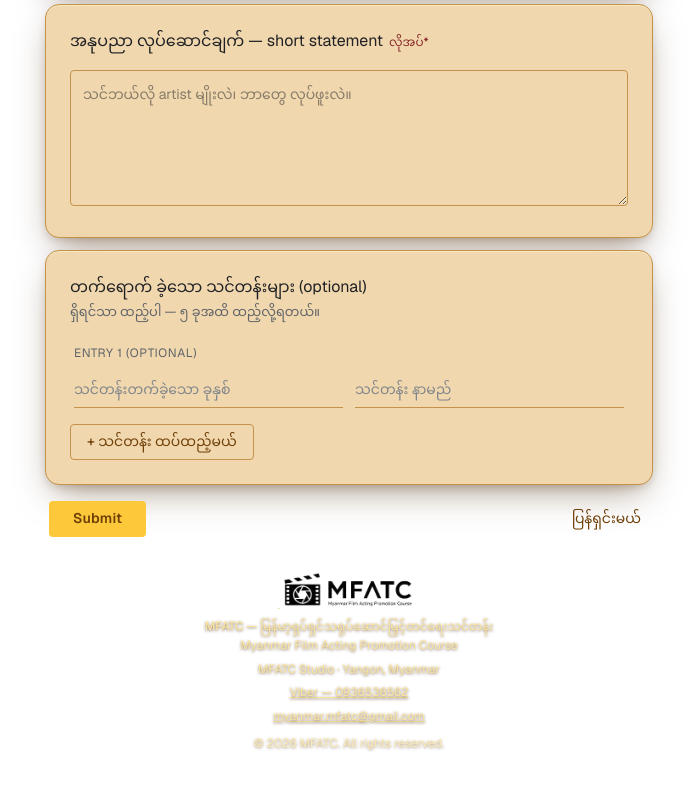
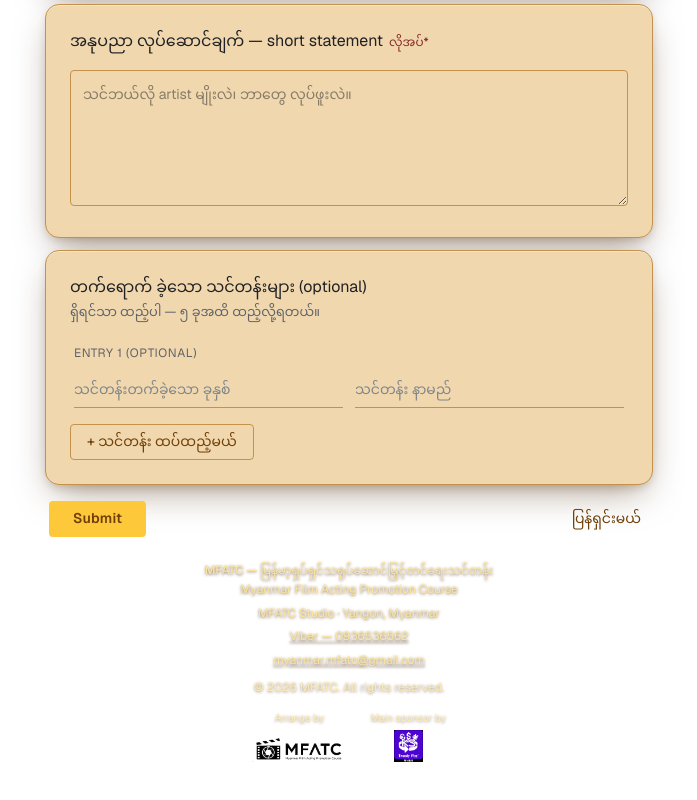
Before and after one commit to Brilliant-Dev-Studio/mfatc-media, a Next.js app: page / in a window 1280 px wide. Shown: the part 3227-4027 px from the top of the page, without its empty margins (291-988 px from the left). Built offline with nearby package versions, Linux system fonts and the light colour scheme.

Commit message:
update:logog

```diff
--- a/app/page.tsx
+++ b/app/page.tsx
@@ -273,12 +273,6 @@ export default function FormPage() {
           </div>
         </div>
         <footer className="text-on-stage mt-4 px-2 text-center text-xs leading-relaxed">
-          {/* eslint-disable-next-line @next/next/no-img-element */}
-          <img
-            src="/IMG_4294.png"
-            alt="MFATC"
-            className="mx-auto mb-2 h-10 w-auto sm:h-12"
-          />
           <div className="font-medium">
             MFATC — မြန်မာ့ရှပ်ရှင်သရုပ်ဆောင်မြှင့်တင်ရေးသင်တန်း
           </div>
@@ -295,6 +289,26 @@ export default function FormPage() {
             </a>
           </div>
           <div className="mt-2 opacity-80">© 2026 MFATC. All rights reserved.</div>
+          <div className="mt-3 flex flex-row items-end justify-center gap-6">
+            <div className="flex flex-col items-center">
+              <span className="text-[10px] opacity-70">Arrange by</span>
+              {/* eslint-disable-next-line @next/next/no-img-element */}
+              <img
+                src="/IMG_4294.png"
+                alt="MFATC"
+                className="mt-1 h-7 w-auto sm:h-8"
+              />
+            </div>
+            <div className="flex flex-col items-center">
+              <span className="text-[10px] opacity-70">Main sponsor by</span>
+              {/* eslint-disable-next-line @next/next/no-img-element */}
+              <img
+                src="/partnerby.jpg"
+                alt="Main sponsor"
+                className="mt-1 h-7 w-auto sm:h-8"
+              />
+            </div>
+          </div>
         </footer>
         </main>
       </div>
@@ -692,12 +706,6 @@ export default function FormPage() {
       </form>
 
       <footer className="text-on-stage mt-6 px-2 text-center text-xs leading-relaxed">
-        {/* eslint-disable-next-line @next/next/no-img-element */}
-        <img
-          src="/IMG_4294.png"
-          alt="MFATC"
-          className="mx-auto mb-2 h-10 w-auto sm:h-12"
-        />
         <div className="font-medium">
           MFATC — မြန်မာ့ရှပ်ရှင်သရုပ်ဆောင်မြှင့်တင်ရေးသင်တန်း
         </div>
@@ -714,6 +722,26 @@ export default function FormPage() {
           </a>
         </div>
         <div className="mt-2 opacity-80">© 2026 MFATC. All rights reserved.</div>
+        <div className="mt-3 flex flex-row items-end justify-center gap-6">
+          <div className="flex flex-col items-center">
+            <span className="text-[10px] opacity-70">Arrange by</span>
+            {/* eslint-disable-next-line @next/next/no-img-element */}
+            <img
+              src="/IMG_4294.png"
+              alt="MFATC"
+              className="mt-1 h-7 w-auto sm:h-8"
+            />
+          </div>
+          <div className="flex flex-col items-center">
+            <span className="text-[10px] opacity-70">Main sponsor by</span>
+            {/* eslint-disable-next-line @next/next/no-img-element */}
+            <img
+              src="/partnerby.jpg"
+              alt="Main sponsor"
+              className="mt-1 h-7 w-auto sm:h-8"
+            />
+          </div>
+        </div>
       </footer>
       </main>
     </div>
```
Also changed, not shown: public/partnerby.jpg (added).
